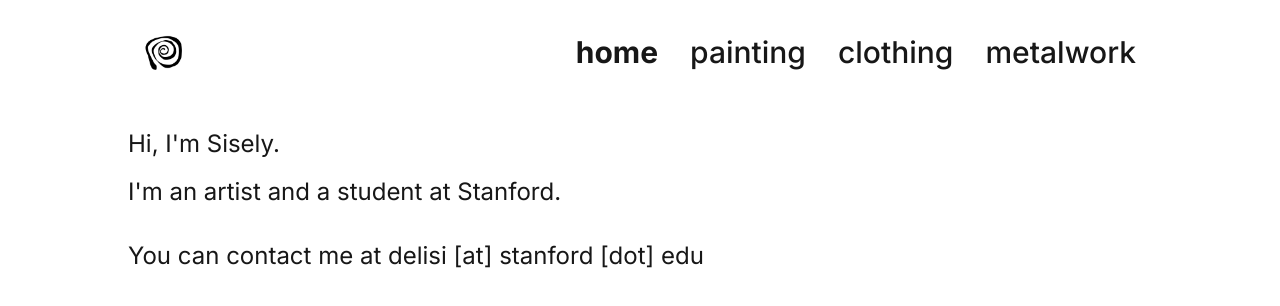
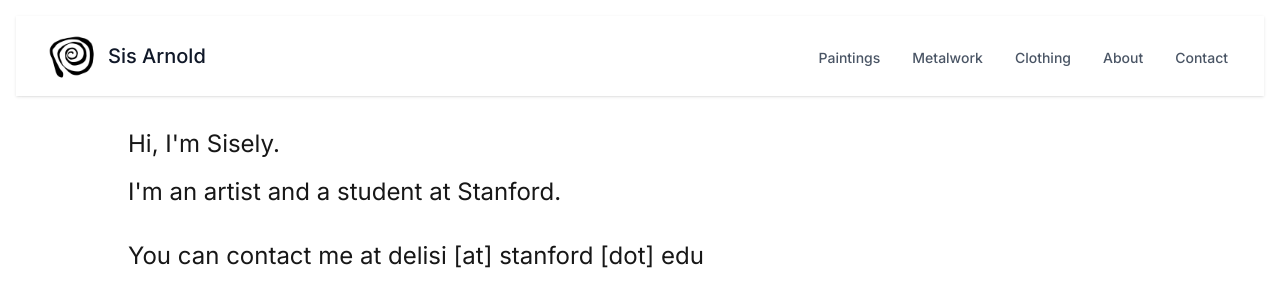
Before and after one commit to thesismobug/sisely-web, a Next.js app: page / in a window 1280 px wide. Shown: the top 306 px of the page. Built offline with nearby package versions, Linux system fonts and the light colour scheme.

Commit message:
Fix image paths with basePath for GitHub Pages

```diff
--- a/src/components/ClothingGrid.tsx
+++ b/src/components/ClothingGrid.tsx
@@ -2,14 +2,15 @@
 
 import Image from 'next/image';
 
-type ClothingItem = {
+type Clothing = {
   id: number;
-  src: string;
-  alt: string;
+  title: string;
+  images: string[];
+  description: string[];
 };
 
 interface ClothingGridProps {
-  items: ClothingItem[];
+  items: Clothing[];
 }
 
 export default function ClothingGrid({ items }: ClothingGridProps) {
@@ -21,8 +22,8 @@ export default function ClothingGrid({ items }: ClothingGridProps) {
           <div key={item.id} className="w-full md:w-[46%] xl:w-[22%] mb-8 md:mb-0">
             <div className="relative aspect-[3/4] shadow-[0_4px_8px_rgba(0,0,0,0.08)]">
               <Image
-                src={item.src}
-                alt={item.alt}
+                src={item.images[0]}
+                alt={item.title}
                 fill
                 sizes="(max-width: 640px) 95vw, (max-width: 1024px) 45vw, (max-width: 1536px) 22vw, 20vw"
                 style={{ objectFit: 'cover' }}
@@ -30,6 +31,10 @@ export default function ClothingGrid({ items }: ClothingGridProps) {
                 className="hover:scale-[1.02] transition-transform duration-300"
               />
             </div>
+            <h3 className="mt-3 font-semibold">{item.title}</h3>
+            {item.description.map((desc, index) => (
+              <p key={index} className="text-sm text-gray-600">{desc}</p>
+            ))}
           </div>
         ))}
       </div>
--- a/src/components/Navbar.tsx
+++ b/src/components/Navbar.tsx
@@ -5,46 +5,49 @@ import Image from 'next/image';
 import { usePathname } from 'next/navigation';
 
 const navItems = [
-  { name: 'home', path: '/' },
-  { name: 'painting', path: '/painting' },
-  { name: 'clothing', path: '/clothing' },
-  { name: 'metalwork', path: '/metalwork' },
+  { name: 'Paintings', path: '/paintings' },
+  { name: 'Metalwork', path: '/metalwork' },
+  { name: 'Clothing', path: '/clothing' },
+  { name: 'About', path: '/about' },
+  { name: 'Contact', path: '/contact' },
 ];
 
 export default function Navbar() {
   const pathname = usePathname();
 
   return (
-    <nav className="w-full max-w-5xl mx-auto px-4 pt-4 pb-6">
-      <div className="flex items-center justify-between">
-        <div className="flex items-center">
-          <Link href="/">
-            <div className="relative w-10 h-10 mr-4">
+    <nav className="sticky top-0 z-10 bg-white/60 backdrop-blur-md shadow-sm">
+      <div className="max-w-7xl mx-auto px-4 sm:px-6 lg:px-8">
+        <div className="flex justify-between h-20">
+          <div className="flex items-center">
+            <Link href="/" className="flex-shrink-0 flex items-center">
               <Image
-                src="SisSpiral.png"
-                alt="Sisely Logo"
-                fill
-                style={{ objectFit: 'contain' }}
-                priority
+                src="/sisely-web/SisSpiral.png"
+                alt="Sis Arnold Logo"
+                width={50}
+                height={50}
+                className="w-auto h-10 sm:h-12"
               />
-            </div>
-          </Link>
-        </div>
+              <span className="ml-3 text-xl font-medium text-gray-900">Sis Arnold</span>
+            </Link>
+          </div>
 
-        <ul className="flex flex-wrap gap-8 text-3xl font-medium">
-          {navItems.map((item) => (
-            <li key={item.path}>
+          <div className="hidden md:flex items-center space-x-6">
+            {navItems.map((item) => (
               <Link
+                key={item.name}
                 href={item.path}
-                className={`hover:underline ${
-                  pathname === item.path ? 'font-bold' : ''
+                className={`inline-flex items-center px-1 pt-1 text-sm font-medium ${
+                  pathname === item.path
+                    ? 'text-blue-600 border-b-2 border-blue-600'
+                    : 'text-gray-600 hover:text-gray-800 hover:border-b-2 hover:border-gray-300'
                 }`}
               >
                 {item.name}
               </Link>
-            </li>
-          ))}
-        </ul>
+            ))}
+          </div>
+        </div>
       </div>
     </nav>
   );
--- a/src/data/clothing.ts
+++ b/src/data/clothing.ts
@@ -1,28 +1,59 @@
-type ClothingItem = {
+type Clothing = {
   id: number;
-  src: string;
-  alt: string;
+  title: string;
+  images: string[];
+  description: string[];
 };
 
-export const clothingItems: ClothingItem[] = [
+// Create a function to generate the correct image path
+const getImagePath = (path: string): string => `/sisely-web/${path}`;
+
+export const clothingItems: Clothing[] = [
   {
     id: 1,
-    src: 'images/clothing/clothing1.png',
-    alt: 'Two models walking on a red carpet runway wearing colorful and patterned clothing designs',
+    title: 'Crochet Skirt',
+    images: [
+      getImagePath('images/clothing/skirt1.png'),
+      getImagePath('images/clothing/skirt2.png'),
+      getImagePath('images/clothing/skirt3.png'),
+    ],
+    description: [
+      'Orange crocheted circle midi skirt.',
+      'Wool blend yarn with an elastic waistband.',
+    ],
   },
   {
     id: 2,
-    src: 'images/clothing/clothing2.png',
-    alt: 'Models on a dark runway showcasing detailed clothing designs with light accents',
+    title: 'Geometric Ring Top',
+    images: [
+      getImagePath('images/clothing/shirt1.png'),
+      getImagePath('images/clothing/shirt2.png'),
+      getImagePath('images/clothing/shirt3.png'),
+    ],
+    description: [
+      'White cotton top with open back.',
+      'Geometric ring pattern.',
+      'Adjustable ribbon ties.',
+    ],
   },
   {
     id: 3,
-    src: 'images/clothing/clothing3.png',
-    alt: 'Model walking down a red carpet runway showcasing a vibrant patterned outfit',
+    title: 'Runway Piece 1',
+    images: [
+      getImagePath('images/clothing/clothing3.png'),
+    ],
+    description: [
+      'Vibrant patterned outfit showcased on the runway.',
+    ],
   },
   {
     id: 4,
-    src: 'images/clothing/clothing4.png',
-    alt: 'Model in formal attire walking down a red carpet runway in an elegant venue',
+    title: 'Formal Attire',
+    images: [
+      getImagePath('images/clothing/clothing4.png'),
+    ],
+    description: [
+      'Elegant formal attire designed for special occasions.',
+    ],
   }
 ];
--- a/src/data/metalwork.ts
+++ b/src/data/metalwork.ts
@@ -10,6 +10,9 @@ type MetalworkGroup = {
   images: MetalworkImage[];
 };
 
+// Create a function to generate the correct image path
+const getImagePath = (path: string): string => `/sisely-web/${path}`;
+
 export const metalworkGroups: MetalworkGroup[] = [
   {
     id: 1,
@@ -17,17 +20,17 @@ export const metalworkGroups: MetalworkGroup[] = [
     images: [
       {
         id: 101,
-        src: "images/metalwork/metal1-1.png",
+        src: getImagePath("images/metalwork/metal1-1.png"),
         alt: "Sterling silver ring with circular design"
       },
       {
         id: 102,
-        src: "images/metalwork/metal1-2.png",
+        src: getImagePath("images/metalwork/metal1-2.png"),
         alt: "Sterling silver cylindrical pendant"
       },
       {
         id: 103,
-        src: "images/metalwork/metal1-3.png",
+        src: getImagePath("images/metalwork/metal1-3.png"),
         alt: "Sterling silver circular and sun-shaped designs"
       }
     ]
@@ -38,22 +41,22 @@ export const metalworkGroups: MetalworkGroup[] = [
     images: [
       {
         id: 201,
-        src: "images/metalwork/metal2-1.png",
+        src: getImagePath("images/metalwork/metal2-1.png"),
         alt: "Hammered brass spine-like design on dark fabric"
       },
       {
         id: 202,
-        src: "images/metalwork/metal2-2.png",
+        src: getImagePath("images/metalwork/metal2-2.png"),
         alt: "Hammered brass spine-like piece on light colored fabric"
       },
       {
         id: 203,
-        src: "images/metalwork/metal2-3.png",
+        src: getImagePath("images/metalwork/metal2-3.png"),
         alt: "Hammered brass circular pendant"
       },
       {
         id: 204,
-        src: "images/metalwork/metal2-4.png",
+        src: getImagePath("images/metalwork/metal2-4.png"),
         alt: "Hammered brass design on dark fabric with decorative elements"
       }
     ]
@@ -64,12 +67,12 @@ export const metalworkGroups: MetalworkGroup[] = [
     images: [
       {
         id: 301,
-        src: "images/metalwork/metal3-1.png",
+        src: getImagePath("images/metalwork/metal3-1.png"),
         alt: "Sterling silver ear cuff on dark background"
       },
       {
         id: 302,
-        src: "images/metalwork/metal3-2.png",
+        src: getImagePath("images/metalwork/metal3-2.png"),
         alt: "Sterling silver ear cuff with linear design"
       }
     ]
@@ -80,12 +83,12 @@ export const metalworkGroups: MetalworkGroup[] = [
     images: [
       {
         id: 401,
-        src: "images/metalwork/metal4-1.png",
+        src: getImagePath("images/metalwork/metal4-1.png"),
         alt: "Pair of sterling silver earrings with textured design"
       },
       {
         id: 402,
-        src: "images/metalwork/metal4-2.png",
+        src: getImagePath("images/metalwork/metal4-2.png"),
         alt: "Pair of sterling silver stud earrings"
       }
     ]
@@ -96,17 +99,17 @@ export const metalworkGroups: MetalworkGroup[] = [
     images: [
       {
         id: 501,
-        src: "images/metalwork/metal5-1.png",
+        src: getImagePath("images/metalwork/metal5-1.png"),
         alt: "Sterling silver spiral ring"
       },
       {
         id: 502,
-        src: "images/metalwork/metal5-2.png",
+        src: getImagePath("images/metalwork/metal5-2.png"),
         alt: "Sterling silver spiral pendant"
       },
       {
         id: 503,
-        src: "images/metalwork/metal5-3.png",
+        src: getImagePath("images/metalwork/metal5-3.png"),
         alt: "Sterling silver band ring"
       }
     ]
@@ -117,17 +120,17 @@ export const metalworkGroups: MetalworkGroup[] = [
     images: [
       {
         id: 601,
-        src: "images/metalwork/metal6-1.png",
+        src: getImagePath("images/metalwork/metal6-1.png"),
         alt: "Sterling silver star-shaped ring"
       },
       {
         id: 602,
-        src: "images/metalwork/metal6-2.png",
+        src: getImagePath("images/metalwork/metal6-2.png"),
         alt: "Sterling silver star-shaped pendant"
       },
       {
         id: 603,
-        src: "images/metalwork/metal6-3.png",
+        src: getImagePath("images/metalwork/metal6-3.png"),
         alt: "Sterling silver spiral ring design"
       }
     ]
@@ -138,7 +141,7 @@ export const metalworkGroups: MetalworkGroup[] = [
     images: [
       {
         id: 701,
-        src: "images/metalwork/metal7-1.png",
+        src: getImagePath("images/metalwork/metal7-1.png"),
         alt: "Red leather star-shaped earrings"
       }
     ]
--- a/src/data/paintings.ts
+++ b/src/data/paintings.ts
@@ -6,38 +6,41 @@ type Painting = {
   medium: string;
 };
 
+// Create a function to generate the correct image path
+const getImagePath = (path: string): string => `/sisely-web/${path}`;
+
 export const paintings: Painting[] = [
   {
     id: 1,
-    src: 'images/paintings/painting1.png',
+    src: getImagePath('images/paintings/painting1.png'),
     alt: 'Portrait painting of a man with sharp facial features',
     dimensions: '16 × 20 in.',
     medium: 'oil on canvas',
   },
   {
     id: 2,
-    src: 'images/paintings/painting2.png',
+    src: getImagePath('images/paintings/painting2.png'),
     alt: 'Portrait with blue background showing a person with dark hair',
     dimensions: '16 × 20 in.',
     medium: 'oil on canvas',
   },
   {
     id: 3,
-    src: 'images/paintings/painting3.png',
+    src: getImagePath('images/paintings/painting3.png'),
     alt: 'Portrait of a person with light hair covering face with hands',
     dimensions: '16 × 20 in.',
     medium: 'oil on canvas',
   },
   {
     id: 4,
-    src: 'images/paintings/painting4.png',
+    src: getImagePath('images/paintings/painting4.png'),
     alt: 'Small painting of a reclining figure',
     dimensions: '8 × 10 in.',
     medium: 'oil on canvas',
   },
   {
     id: 5,
-    src: 'images/paintings/painting5.png',
+    src: getImagePath('images/paintings/painting5.png'),
     alt: 'Large self-portrait with red background and blue circle',
     dimensions: '40 × 60 in.',
     medium: 'oil on canvas',
```
Also changed, not shown: 9 other files (tests, documents, lock files or other folders).
